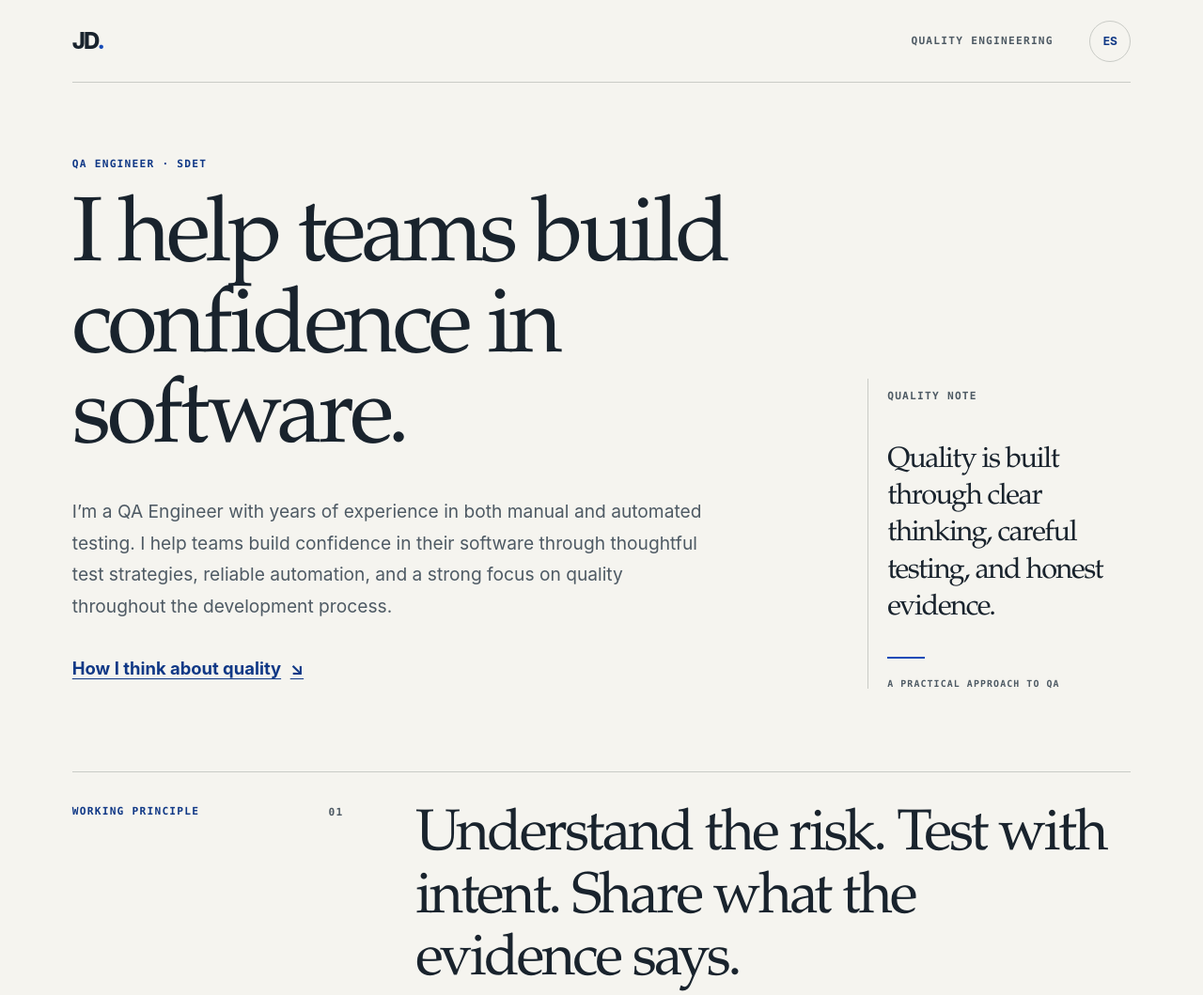
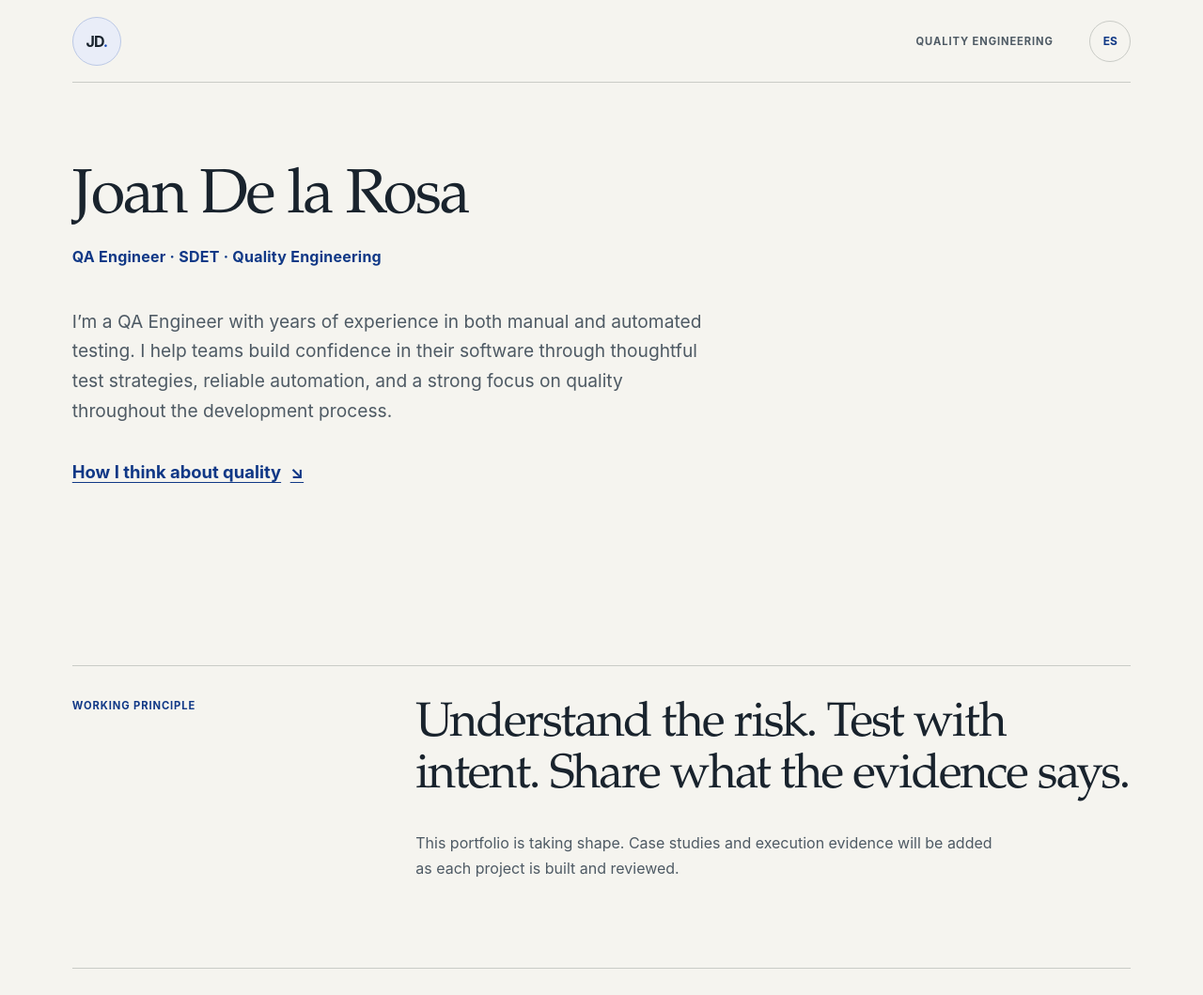
Before and after one commit to jdelarosavaldez/joan-qa-engineering-portfolio, a plain HTML site: page index.html in a window 1280 px wide. Shown: the top 1059 px of the page at 94% size. Drawn offline with Linux system fonts and the light colour scheme.

Commit message:
refine homepage identity and bio hierarchy

```diff
--- a/index.html
+++ b/index.html
@@ -18,7 +18,7 @@
     <a class="skip-link" href="#main" data-en="Skip to content" data-es="Ir al contenido">Skip to content</a>
 
     <header class="site-header">
-      <a class="wordmark" href="#top" aria-label="Joan De la Rosa, home">JD<span>.</span></a>
+      <a class="wordmark" href="#top" aria-label="Joan De la Rosa, home"><span class="wordmark-text">JD<span>.</span></span></a>
       <div class="header-right">
         <span class="header-label" data-en="QUALITY ENGINEERING" data-es="INGENIERÍA DE CALIDAD">QUALITY ENGINEERING</span>
         <button class="language-toggle" type="button" aria-label="Cambiar idioma a español" aria-pressed="false">ES</button>
@@ -28,10 +28,8 @@
     <main id="main">
       <section class="intro" id="top" aria-labelledby="intro-title">
         <div class="intro-copy">
-          <p class="eyebrow" data-en="QA ENGINEER · SDET" data-es="QA ENGINEER · SDET">QA ENGINEER · SDET</p>
-          <h1 id="intro-title" data-en="I help teams build confidence in software." data-es="Ayudo a los equipos a confiar en el software que construyen.">
-            I help teams build confidence in software.
-          </h1>
+          <h1 id="intro-title">Joan De la Rosa</h1>
+          <p class="role-line" data-en="QA Engineer · SDET · Quality Engineering" data-es="QA Engineer · SDET · Ingeniería de Calidad">QA Engineer · SDET · Quality Engineering</p>
           <p class="bio" data-en="I’m a QA Engineer with years of experience in both manual and automated testing. I help teams build confidence in their software through thoughtful test strategies, reliable automation, and a strong focus on quality throughout the development process."
             data-es="Soy QA Engineer con años de experiencia en pruebas manuales y automatizadas. Ayudo a los equipos a confiar en su software mediante estrategias de prueba bien pensadas, automatización confiable y un enfoque constante en la calidad durante el desarrollo.">
             I’m a QA Engineer with years of experience in both manual and automated testing. I help teams build confidence in their software through thoughtful test strategies, reliable automation, and a strong focus on quality throughout the development process.
@@ -42,21 +40,11 @@
           </a>
         </div>
 
-        <aside class="profile-note">
-          <span class="note-index" aria-hidden="true" data-en="QUALITY NOTE" data-es="NOTA DE CALIDAD">QUALITY NOTE</span>
-          <p data-en="Quality is built through clear thinking, careful testing, and honest evidence."
-            data-es="La calidad se construye con criterio, pruebas cuidadosas y evidencia honesta.">
-            Quality is built through clear thinking, careful testing, and honest evidence.
-          </p>
-          <span class="note-rule" aria-hidden="true"></span>
-          <span class="note-caption" data-en="A PRACTICAL APPROACH TO QA" data-es="UNA FORMA PRÁCTICA DE HACER QA">A PRACTICAL APPROACH TO QA</span>
-        </aside>
       </section>
 
       <section class="approach" id="approach" aria-labelledby="approach-title">
         <div class="section-heading">
           <p class="eyebrow" data-en="WORKING PRINCIPLE" data-es="PRINCIPIO DE TRABAJO">WORKING PRINCIPLE</p>
-          <span class="section-number" aria-hidden="true">01</span>
         </div>
         <h2 id="approach-title" data-en="Understand the risk. Test with intent. Share what the evidence says."
           data-es="Entender el riesgo. Probar con intención. Comunicar lo que demuestra la evidencia.">
--- a/styles.css
+++ b/styles.css
@@ -12,6 +12,7 @@
   color: var(--ink);
   font-synthesis: none;
   text-rendering: optimizeLegibility;
+  -webkit-font-smoothing: antialiased;
 }
 
 * { box-sizing: border-box; }
@@ -53,32 +54,32 @@ a { color: inherit; }
 }
 
 .wordmark {
-  font-size: 1.5rem;
-  font-weight: 760;
-  letter-spacing: -0.08em;
+  display: inline-grid;
+  place-items: center;
+  width: 3.25rem;
+  height: 3.25rem;
+  border: 1px solid #bcc9e6;
+  border-radius: 50%;
+  background: #e9edf8;
+  font-size: 1rem;
+  font-weight: 750;
+  letter-spacing: -0.065em;
   text-decoration: none;
 }
 
-.wordmark span { color: var(--blue); }
+.wordmark-text span { color: var(--blue); }
 
 .header-right { gap: clamp(1rem, 3vw, 2.5rem); }
 
 .header-label,
 .eyebrow,
-.note-caption,
-.note-index,
-.section-number,
 .site-footer {
-  font-family: "SFMono-Regular", Consolas, "Liberation Mono", monospace;
   font-size: 0.7rem;
   font-weight: 650;
-  letter-spacing: 0.11em;
+  letter-spacing: 0.08em;
 }
 
 .header-label,
-.note-caption,
-.note-index,
-.section-number,
 .site-footer { color: var(--muted); }
 
 .language-toggle {
@@ -97,39 +98,44 @@ a { color: inherit; }
 .language-toggle:hover { background: #e7e9ec; }
 
 .intro {
-  display: grid;
-  grid-template-columns: minmax(0, 1.7fr) minmax(13rem, 0.7fr);
-  align-items: end;
-  gap: clamp(3rem, 8vw, 9rem);
-  min-height: min(690px, calc(100svh - 5.5rem));
-  padding: clamp(4.5rem, 10vh, 8rem) 0 clamp(5rem, 11vh, 8.5rem);
+  min-height: min(620px, calc(100svh - 5.5rem));
+  padding: clamp(5rem, 11vh, 8rem) 0 clamp(5rem, 11vh, 8rem);
 }
 
 .intro-copy { max-width: 800px; }
 
-.eyebrow { margin: 0 0 1.65rem; color: var(--blue-dark); }
+.eyebrow { margin: 0; color: var(--blue-dark); }
 
 h1,
-h2,
-.profile-note p {
+h2 {
   font-family: "Iowan Old Style", "Palatino Linotype", "Book Antiqua", Georgia, serif;
   font-weight: 450;
-  letter-spacing: -0.045em;
+  letter-spacing: -0.035em;
+  text-wrap: balance;
 }
 
 h1 {
   max-width: 780px;
   margin: 0;
-  font-size: clamp(3.2rem, 7.6vw, 7.4rem);
-  line-height: 0.99;
+  font-size: clamp(3rem, 5.2vw, 5.4rem);
+  line-height: 1.06;
+}
+
+.role-line {
+  margin: 1rem 0 0;
+  color: var(--blue-dark);
+  font-size: clamp(0.9rem, 1.3vw, 1rem);
+  font-weight: 650;
+  letter-spacing: 0.015em;
 }
 
 .bio {
   max-width: 670px;
-  margin: 2rem 0 1.65rem;
+  margin: 2.75rem 0 1.65rem;
   color: var(--muted);
   font-size: clamp(1.05rem, 1.5vw, 1.25rem);
-  line-height: 1.75;
+  line-height: 1.65;
+  text-wrap: pretty;
 }
 
 .text-link {
@@ -146,25 +152,6 @@ h1 {
 
 .text-link span { font-size: 1.2em; }
 
-.profile-note {
-  max-width: 280px;
-  justify-self: end;
-  padding: 0.75rem 0 0 1.25rem;
-  border-left: 1px solid var(--line);
-}
-
-.note-index { display: block; }
-
-.profile-note p {
-  margin: 2.7rem 0 2rem;
-  font-size: clamp(1.4rem, 2.4vw, 2rem);
-  line-height: 1.28;
-}
-
-.note-rule { display: block; width: 2.5rem; border-top: 2px solid var(--blue); }
-
-.note-caption { display: block; margin-top: 1.3rem; font-size: 0.62rem; }
-
 .approach {
   display: grid;
   grid-template-columns: minmax(9rem, 0.55fr) minmax(0, 1.45fr);
@@ -173,16 +160,12 @@ h1 {
   border-top: 1px solid var(--line);
 }
 
-.section-heading { justify-content: space-between; align-items: flex-start; }
-
-.section-heading .eyebrow { margin: 0; }
-
-.section-number { padding-top: 0.05rem; }
+.section-heading { align-items: flex-start; }
 
 h2 {
   max-width: 880px;
   margin: 0;
-  font-size: clamp(2.2rem, 4.8vw, 4.6rem);
+  font-size: clamp(2rem, 4vw, 3.8rem);
   line-height: 1.08;
 }
 
@@ -192,6 +175,7 @@ h2 {
   margin: 1.8rem 0 0;
   color: var(--muted);
   line-height: 1.7;
+  text-wrap: pretty;
 }
 
 .site-footer {
@@ -211,21 +195,11 @@ h2 {
   .header-label { display: none; }
 
   .intro {
-    grid-template-columns: 1fr;
-    gap: 3rem;
     min-height: auto;
-    padding: 5.25rem 0 4.5rem;
+    padding: 5.25rem 0 5rem;
   }
 
-  h1 { font-size: clamp(3.25rem, 13vw, 5.7rem); }
-
-  .profile-note {
-    max-width: none;
-    justify-self: stretch;
-    padding: 0.25rem 0 0 1rem;
-  }
-
-  .profile-note p { max-width: 420px; margin: 1.4rem 0; }
+  h1 { font-size: clamp(2.85rem, 9vw, 4.5rem); }
 
   .approach {
     grid-template-columns: 1fr;
```
Also changed, not shown: DESIGN.md (+13 -21 lines), README.md.
